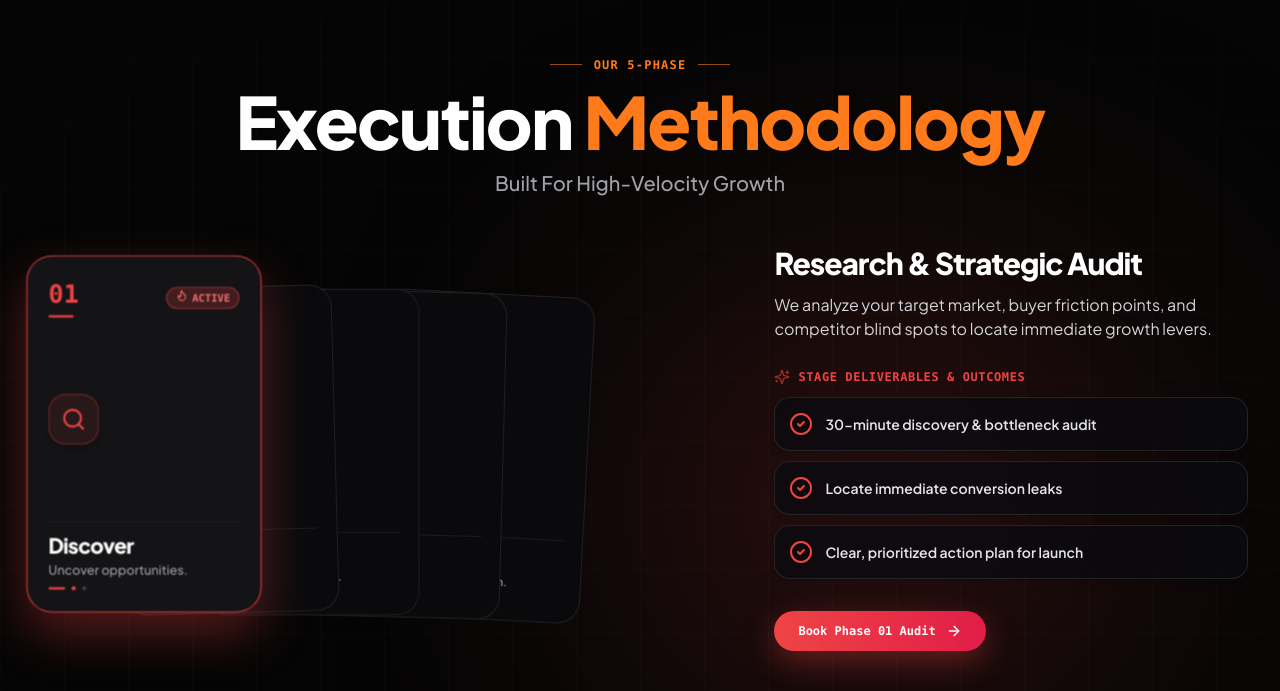
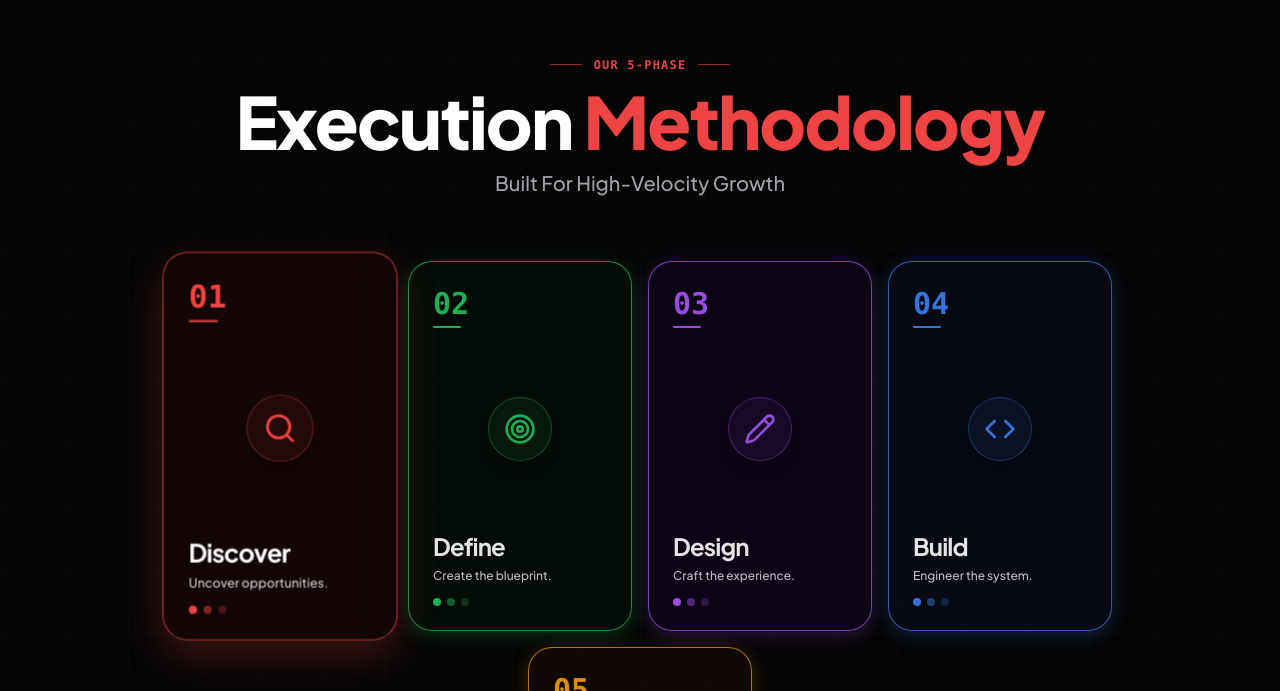
Before and after one commit to itsroosguy/roosx, a React (Vite) app: page / in a window 1280 px wide. Shown: the part 2109-2800 px from the top of the page. Built offline with nearby package versions, Linux system fonts and the light colour scheme.

Commit message:
Replace ProcessSection.tsx 1:1 with reference image media_1787676100910.png (5 colorful cards Red, Green, Purple, Blue, Orange in clean row)

```diff
--- a/src/components/ProcessSection.tsx
+++ b/src/components/ProcessSection.tsx
@@ -1,6 +1,5 @@
 import React, { useState } from 'react';
-import { motion, AnimatePresence } from 'framer-motion';
-import { Search, Target, Pencil, Code, TrendingUp, CheckCircle2, ArrowRight, Sparkles, Flame } from 'lucide-react';
+import { Search, Target, Pencil, Code, TrendingUp, CheckCircle2, ArrowRight } from 'lucide-react';
 
 interface ProcessSectionProps {
   onOpenInquiry?: () => void;
@@ -17,11 +16,9 @@ interface StepCard {
   description: string;
   deliverables: string[];
   color: string;
-  glow: string;
-  borderClass: string;
-  ringClass: string;
-  bgBadgeClass: string;
-  gradientClass: string;
+  borderColor: string;
+  glowColor: string;
+  bgGlass: string;
 }
 
 const process5StepCards: StepCard[] = [
@@ -31,19 +28,17 @@ const process5StepCards: StepCard[] = [
     title: 'Discover',
     tagline: 'Uncover opportunities.',
     icon: Search,
-    headline: 'Research & Strategic Audit',
+    headline: '01. Research & Strategic Audit',
     description: 'We analyze your target market, buyer friction points, and competitor blind spots to locate immediate growth levers.',
     deliverables: [
       '30-minute discovery & bottleneck audit',
       'Locate immediate conversion leaks',
       'Clear, prioritized action plan for launch',
     ],
-    color: '#EF4444',
-    glow: 'rgba(239, 68, 68, 0.35)',
-    borderClass: 'border-red-500/90',
-    ringClass: 'ring-2 ring-red-500/40',
-    bgBadgeClass: 'bg-red-500/20 text-red-400 border-red-500/50',
-    gradientClass: 'from-red-500 to-rose-600',
+    color: '#EF4444', // Red
+    borderColor: 'border-red-500/80',
+    glowColor: 'rgba(239, 68, 68, 0.25)',
+    bgGlass: 'bg-red-950/20',
   },
   {
     id: 'define',
@@ -51,19 +46,17 @@ const process5StepCards: StepCard[] = [
     title: 'Define',
     tagline: 'Create the blueprint.',
     icon: Target,
-    headline: 'Positioning & Copy Strategy',
+    headline: '02. Positioning & Copy Strategy',
     description: 'We craft sharp positioning headlines and value props so potential buyers grasp your unique advantage in under 3 seconds.',
     deliverables: [
       'Conversion-focused headline & body copy',
       'Distinct brand voice & market positioning',
       'Frictionless customer navigation roadmap',
     ],
-    color: '#10B981',
-    glow: 'rgba(16, 185, 129, 0.35)',
-    borderClass: 'border-emerald-500/90',
-    ringClass: 'ring-2 ring-emerald-500/40',
-    bgBadgeClass: 'bg-emerald-500/20 text-emerald-400 border-emerald-500/50',
-    gradientClass: 'from-emerald-500 to-teal-600',
+    color: '#22C55E', // Green
+    borderColor: 'border-green-500/80',
+    glowColor: 'rgba(34, 197, 94, 0.25)',
+    bgGlass: 'bg-green-950/20',
   },
   {
     id: 'design',
@@ -71,19 +64,17 @@ const process5StepCards: StepCard[] = [
     title: 'Design',
     tagline: 'Craft the experience.',
     icon: Pencil,
-    headline: 'Meticulous UI/UX Systems',
+    headline: '03. Meticulous UI/UX Systems',
     description: 'Bespoke design tokens, interactive prototypes, and pixel-perfect responsive layouts built for maximum conversion momentum.',
     deliverables: [
       'Custom modern UI/UX design (No templates)',
       'Interactive Figma prototype',
       'Design token system & responsive layout',
     ],
-    color: '#3B82F6',
-    glow: 'rgba(59, 130, 246, 0.35)',
-    borderClass: 'border-blue-500/90',
-    ringClass: 'ring-2 ring-blue-500/40',
-    bgBadgeClass: 'bg-blue-500/20 text-blue-400 border-blue-500/50',
-    gradientClass: 'from-blue-500 to-indigo-600',
+    color: '#A855F7', // Purple
+    borderColor: 'border-purple-500/80',
+    glowColor: 'rgba(168, 85, 247, 0.25)',
+    bgGlass: 'bg-purple-950/20',
   },
   {
     id: 'build',
@@ -91,19 +82,17 @@ const process5StepCards: StepCard[] = [
     title: 'Build',
     tagline: 'Engineer the system.',
     icon: Code,
-    headline: 'High-Velocity Code Sprint',
+    headline: '04. High-Velocity Code Sprint',
     description: 'Bespoke React codebase engineered in parallel with Lighthouse 100/100 performance baseline and zero template bloat.',
     deliverables: [
       'High-speed code with 99+ Google score',
       'CMS integration & automated lead routing',
       'Zero-latency edge CDN deployment',
     ],
-    color: '#FF7A1A',
-    glow: 'rgba(255, 122, 26, 0.35)',
-    borderClass: 'border-[#FF7A1A]',
-    ringClass: 'ring-2 ring-[#FF7A1A]/40',
-    bgBadgeClass: 'bg-[#FF7A1A]/20 text-[#FF7A1A] border-[#FF7A1A]/50',
-    gradientClass: 'from-[#FF7A1A] to-[#EA580C]',
+    color: '#3B82F6', // Blue
+    borderColor: 'border-blue-500/80',
+    glowColor: 'rgba(59, 130, 246, 0.25)',
+    bgGlass: 'bg-blue-950/20',
   },
   {
     id: 'accelerate',
@@ -111,19 +100,17 @@ const process5StepCards: StepCard[] = [
     title: 'Accelerate',
     tagline: 'Scale the momentum.',
     icon: TrendingUp,
-    headline: 'Rollout & Growth Tuning',
+    headline: '05. Rollout & Growth Tuning',
     description: 'Continuous conversion rate telemetry monitoring, live A/B split testing, and revenue tuning for compounding momentum.',
     deliverables: [
       'Zero-downtime deployment & DNS handoff',
       'Active conversion tracking & lead analytics',
       'Ongoing speed & conversion optimization',
     ],
-    color: '#A855F7',
-    glow: 'rgba(168, 85, 247, 0.35)',
-    borderClass: 'border-purple-500/90',
-    ringClass: 'ring-2 ring-purple-500/40',
-    bgBadgeClass: 'bg-purple-500/20 text-purple-400 border-purple-500/50',
-    gradientClass: 'from-purple-500 to-violet-600',
+    color: '#F59E0B', // Amber/Orange
+    borderColor: 'border-amber-500/80',
+    glowColor: 'rgba(245, 158, 11, 0.25)',
+    bgGlass: 'bg-amber-950/20',
   },
 ];
 
@@ -132,7 +119,6 @@ export const ProcessSection: React.FC<ProcessSectionProps> = ({
   isDarkMode = true,
 }) => {
   const [activeCardId, setActiveCardId] = useState<string>('discover');
-  const [hoveredCardId, setHoveredCardId] = useState<string | null>(null);
   const activeStep = process5StepCards.find((c) => c.id === activeCardId) || process5StepCards[0];
 
   return (
@@ -142,7 +128,7 @@ export const ProcessSection: React.FC<ProcessSectionProps> = ({
         isDarkMode ? 'bg-[#050505] text-white' : 'bg-[#FAF9F6] text-[#111111]'
       }`}
     >
-      {/* Background Architectural Grid */}
+      {/* Background Grid Pattern */}
       <div
         className={`absolute inset-0 bg-[size:4rem_4rem] [mask-image:radial-gradient(ellipse_80%_70%_at_50%_50%,#000_70%,transparent_100%)] pointer-events-none ${
           isDarkMode
@@ -151,256 +137,169 @@ export const ProcessSection: React.FC<ProcessSectionProps> = ({
         }`}
       />
 
-      {/* Dynamic Colored Spotlight following Active Card */}
-      <motion.div
-        animate={{
-          x: process5StepCards.findIndex((c) => c.id === activeCardId) * 80 - 160,
-        }}
-        transition={{ type: 'spring', stiffness: 120, damping: 20 }}
-        style={{
-          background: `radial-gradient(circle, ${activeStep.glow} 0%, transparent 70%)`,
-        }}
-        className="absolute top-1/3 left-1/2 w-[800px] h-[450px] blur-[140px] pointer-events-none"
-      />
+      <div className="max-w-7xl mx-auto px-4 sm:px-6 lg:px-8 relative z-10 space-y-12 text-center">
 
-      <div className="max-w-7xl mx-auto px-4 sm:px-6 lg:px-8 relative z-10 space-y-10">
-
-        {/* HEADER BLOCK */}
-        <motion.div
-          initial={{ opacity: 0, y: 25 }}
-          whileInView={{ opacity: 1, y: 0 }}
-          viewport={{ once: true }}
-          transition={{ duration: 0.6 }}
-          className="space-y-3 max-w-4xl mx-auto text-center"
-        >
-          <div className="flex items-center justify-center gap-3 text-xs font-mono font-bold text-[#FF7A1A] uppercase tracking-widest">
-            <span className="w-8 h-px bg-[#FF7A1A]/60" />
+        {/* HEADER BLOCK (EXACT MATCH TO REFERENCE IMAGE: ― OUR 5-PHASE ― EXECUTION METHODOLOGY) */}
+        <div className="space-y-3 max-w-4xl mx-auto">
+          {/* Eyebrow with Red Accent Lines */}
+          <div className="flex items-center justify-center gap-3 text-xs font-mono font-bold text-[#EF4444] uppercase tracking-widest">
+            <span className="w-8 h-px bg-[#EF4444]/60" />
             <span>OUR 5-PHASE</span>
-            <span className="w-8 h-px bg-[#FF7A1A]/60" />
+            <span className="w-8 h-px bg-[#EF4444]/60" />
           </div>
 
+          {/* Title: Execution (White) Methodology (Red/Orange) */}
           <h2 className="font-display text-4xl sm:text-6xl md:text-7xl font-black tracking-tight leading-[1.08]">
             <span className="text-white">Execution </span>
-            <span className="text-[#FF7A1A]">Methodology</span>
+            <span className="text-[#EF4444]">Methodology</span>
           </h2>
 
           <p className="text-base sm:text-xl font-medium text-zinc-400">
             Built For High-Velocity Growth
           </p>
-        </motion.div>
+        </div>
 
-        {/* 60% LEFT | 40% RIGHT SPLIT CONTAINER */}
-        <div className="flex flex-col lg:flex-row items-center lg:items-stretch gap-8 max-w-7xl mx-auto">
-
-          {/* 60% LEFT COLUMN: PROPERLY ALIGNED UNIQUE COLORFUL 5-CARD STACK */}
-          <div className="w-full lg:w-[60%] relative min-h-[380px] sm:min-h-[410px] flex items-center justify-start py-2 select-none overflow-x-auto sm:overflow-visible">
-            <div className="relative w-full h-[350px] flex items-center justify-start">
-              {process5StepCards.map((card, idx) => {
+        {/* 5 COLORFUL STEPPED CARDS ROW (1:1 MATCH TO REFERENCE IMAGE media_1787676100910.png) */}
+        <div className="flex items-center justify-center max-w-6xl mx-auto py-4 overflow-x-auto sm:overflow-visible">
+          <div className="flex items-center justify-center gap-3 sm:gap-4 flex-nowrap sm:flex-wrap">
+            {process5StepCards.map((card) => {
               const isActive = card.id === activeCardId;
-                const isHovered = card.id === hoveredCardId;
               const IconComp = card.icon;
-                const activeIdx = process5StepCards.findIndex((c) => c.id === activeCardId);
-                const offsetFromActive = idx - activeIdx;
 
               return (
-                  <motion.div
+                <div
                   key={card.id}
                   onClick={() => setActiveCardId(card.id)}
-                    onMouseEnter={() => setHoveredCardId(card.id)}
-                    onMouseLeave={() => setHoveredCardId(null)}
-                    animate={{
-                      x: idx * (window.innerWidth > 640 ? 84 : 58),
-                      y: isActive ? -14 : isHovered ? -6 : Math.abs(idx) * 2,
-                      scale: isActive ? 1.05 : isHovered ? 1.02 : 0.96,
-                      rotate: isActive ? 0 : (idx - 2) * 1.5,
-                      zIndex: isActive ? 50 : isHovered ? 45 : 30 - Math.abs(offsetFromActive),
+                  style={{
+                    boxShadow: isActive ? `0 15px 40px ${card.glowColor}` : `0 4px 20px ${card.glowColor}`,
                   }}
-                    transition={{ type: 'spring', stiffness: 220, damping: 20 }}
-                    whileHover={{ y: -8 }}
-                    whileTap={{ scale: 0.98 }}
-                    style={{
-                      boxShadow: isActive ? `0 20px 50px ${card.glow}` : 'none',
-                    }}
-                    className={`w-48 sm:w-56 h-[320px] sm:h-[340px] rounded-3xl p-5 border text-left cursor-pointer transition-all duration-300 backdrop-blur-xl flex flex-col justify-between absolute left-0 ${
+                  className={`w-48 sm:w-56 h-[340px] sm:h-[370px] rounded-3xl p-6 border text-left cursor-pointer transition-all duration-300 backdrop-blur-xl flex flex-col justify-between relative shrink-0 ${
+                    card.bgGlass
+                  } ${card.borderColor} ${
                     isActive
-                        ? `bg-[#141417] text-white ${card.borderClass} ${card.ringClass}`
-                        : isHovered
-                        ? 'bg-[#101014] text-white border-zinc-700 shadow-xl'
-                        : 'bg-[#0A0A0C] text-zinc-400 border-zinc-800/80 hover:text-white'
+                      ? 'ring-2 ring-white/30 scale-105 z-20'
+                      : 'hover:scale-102 opacity-90 hover:opacity-100 z-10'
                   }`}
                 >
-                    {/* Top Step Number + Active Colored Badge */}
-                    <div className="flex items-center justify-between">
+                  {/* Top Step Number with Underline Accent */}
                   <div className="space-y-1">
                     <div
-                          style={{ color: isActive ? card.color : '#71717A' }}
-                          className="text-xl sm:text-2xl font-mono font-extrabold transition-colors"
+                      style={{ color: card.color }}
+                      className="text-2xl sm:text-3xl font-mono font-extrabold"
                     >
                       {card.num}
                     </div>
                     <div
-                          style={{ backgroundColor: isActive ? card.color : '#3F3F46' }}
-                          className="h-0.5 rounded-full transition-all w-6"
+                      style={{ backgroundColor: card.color }}
+                      className="w-7 h-0.5 rounded-full"
                     />
                   </div>
 
-                      {isActive && (
-                        <motion.div
-                          initial={{ scale: 0 }}
-                          animate={{ scale: 1 }}
-                          className={`px-2 py-0.5 rounded-full border text-[10px] font-mono font-bold flex items-center gap-1 ${card.bgBadgeClass}`}
+                  {/* Circular Icon Container */}
+                  <div className="my-auto py-3 flex justify-center">
+                    <div
+                      style={{
+                        borderColor: `${card.color}60`,
+                        backgroundColor: `${card.color}15`,
+                        color: card.color,
+                      }}
+                      className="w-16 h-16 rounded-full border flex items-center justify-center shadow-lg"
                     >
-                          <Flame className="w-3 h-3 animate-bounce" />
-                          <span>ACTIVE</span>
-                        </motion.div>
-                      )}
+                      <IconComp className="w-8 h-8" />
                     </div>
-
-                    {/* Colored Icon Center */}
-                    <div className="my-auto py-2 flex justify-start">
-                      <motion.div
-                        animate={isActive ? { rotate: [0, -8, 8, 0], scale: [1, 1.15, 1] } : {}}
-                        transition={{ duration: 0.5 }}
-                        style={{
-                          backgroundColor: isActive ? `${card.color}18` : '#18181B',
-                          borderColor: isActive ? `${card.color}60` : '#27272A',
-                          color: isActive ? card.color : '#A1A1AA',
-                        }}
-                        className="w-12 h-12 rounded-2xl flex items-center justify-center border transition-all shadow-md"
-                      >
-                        <IconComp className="w-6 h-6" />
-                      </motion.div>
                   </div>
 
                   {/* Title & Tagline */}
-                    <div className="space-y-0.5 pt-2 border-t border-zinc-800/80">
-                      <h3
-                        className={`font-display text-lg sm:text-xl font-extrabold transition-colors ${
-                          isActive ? 'text-white' : 'text-zinc-300'
-                        }`}
-                      >
+                  <div className="space-y-1">
+                    <h3 className="font-display text-xl sm:text-2xl font-bold text-white leading-tight">
                       {card.title}
                     </h3>
-                      <p className="text-xs text-zinc-400 leading-tight font-medium line-clamp-2">
+                    <p className="text-xs text-zinc-300 leading-relaxed font-medium">
                       {card.tagline}
                     </p>
                   </div>
 
-                    {/* Bottom Micro Indicator Dot Bar */}
-                    <div className="pt-2 flex items-center gap-1.5">
+                  {/* Bottom 3 Colored Dots Accent (• • •) */}
+                  <div className="pt-3 flex items-center gap-1.5 justify-start">
                     <div
-                        style={{ backgroundColor: isActive ? card.color : '#3F3F46' }}
-                        className={`h-0.5 rounded-full transition-all ${
-                          isActive ? 'w-4' : 'w-2'
-                        }`}
+                      style={{ backgroundColor: card.color }}
+                      className="w-2 h-2 rounded-full"
                     />
                     <div
-                        style={{ backgroundColor: isActive ? card.color : '#3F3F46' }}
-                        className="w-1 h-1 rounded-full"
+                      style={{ backgroundColor: `${card.color}80` }}
+                      className="w-2 h-2 rounded-full"
                     />
-                      <div className="w-1 h-1 rounded-full bg-zinc-700" />
+                    <div
+                      style={{ backgroundColor: `${card.color}40` }}
+                      className="w-2 h-2 rounded-full"
+                    />
                   </div>
-                  </motion.div>
+                </div>
               );
             })}
           </div>
         </div>
 
-          {/* 40% RIGHT COLUMN: CLEAN HEADLINE & DELIVERABLES (NO REPEATED DUP TAGS) */}
-          <div className="w-full lg:w-[40%] flex flex-col justify-center text-left">
-            <AnimatePresence mode="wait">
-              <motion.div
-                key={activeStep.id}
-                initial={{ opacity: 0, x: 30, filter: 'blur(8px)' }}
-                animate={{ opacity: 1, x: 0, filter: 'blur(0px)' }}
-                exit={{ opacity: 0, x: -30, filter: 'blur(8px)' }}
-                transition={{ duration: 0.4, ease: [0.16, 1, 0.3, 1] }}
-                className="space-y-6 py-2"
+        {/* ACTIVE STAGE DELIVERABLES PANEL (CLEAN & STATIC) */}
+        <div
+          style={{ borderColor: `${activeStep.color}60` }}
+          className="max-w-4xl mx-auto p-6 sm:p-8 rounded-3xl bg-[#0A0A0C] border text-left space-y-6 shadow-2xl relative overflow-hidden"
         >
-                {/* Clean Stage Headline */}
-                <div className="space-y-2">
-                  <h3 className="font-display text-2xl sm:text-3xl font-black text-white leading-tight">
+          <div
+            style={{ backgroundColor: activeStep.color }}
+            className="absolute top-0 left-0 right-0 h-1.5"
+          />
+
+          <div className="flex items-center justify-between flex-wrap gap-4 border-b border-zinc-800 pb-4">
+            <div className="flex items-center gap-3">
+              <span
+                style={{ color: activeStep.color }}
+                className="text-3xl font-mono font-black"
+              >
+                {activeStep.num}
+              </span>
+              <div>
+                <span
+                  style={{ color: activeStep.color }}
+                  className="text-xs font-mono font-bold uppercase tracking-wider block"
+                >
+                  STAGE DELIVERABLES & OUTCOMES
+                </span>
+                <h3 className="font-display text-2xl font-bold text-white">
                   {activeStep.headline}
                 </h3>
+              </div>
+            </div>
 
-                  <p className="text-sm sm:text-base text-zinc-300 leading-relaxed pt-1">
+            <button
+              onClick={onOpenInquiry}
+              style={{ backgroundColor: activeStep.color }}
+              className="px-5 py-2.5 rounded-full text-white text-xs font-mono font-bold flex items-center gap-2 hover:opacity-90 transition-opacity shadow-lg cursor-pointer"
+            >
+              <span>Book Phase {activeStep.num} Audit</span>
+              <ArrowRight className="w-4 h-4" />
+            </button>
+          </div>
+
+          <p className="text-sm sm:text-base text-zinc-300 leading-relaxed">
             {activeStep.description}
           </p>
-                </div>
 
-                {/* Staggered Deliverables Checklist with Active Color Accent */}
-                <div className="space-y-3 pt-1">
+          <div className="grid grid-cols-1 sm:grid-cols-3 gap-3 pt-1">
+            {activeStep.deliverables.map((item, dIdx) => (
               <div
-                    style={{ color: activeStep.color }}
-                    className="text-xs font-mono font-bold uppercase tracking-wider flex items-center gap-2"
-                  >
-                    <Sparkles className="w-4 h-4 animate-pulse" />
-                    <span>STAGE DELIVERABLES & OUTCOMES</span>
-                  </div>
-
-                  <motion.div
-                    initial="hidden"
-                    animate="visible"
-                    variants={{
-                      visible: { transition: { staggerChildren: 0.08 } },
-                      hidden: {},
-                    }}
-                    className="space-y-2.5"
-                  >
-                    {activeStep.deliverables.map((item, dIdx) => (
-                      <motion.div
                 key={dIdx}
-                        variants={{
-                          hidden: { opacity: 0, x: 20 },
-                          visible: { opacity: 1, x: 0 },
-                        }}
-                        className="p-3.5 rounded-2xl bg-[#0B0B0E]/80 border border-zinc-800/90 text-xs sm:text-sm font-semibold text-zinc-200 flex items-center gap-3 shadow-md hover:border-zinc-700 transition-colors"
+                className="p-3.5 rounded-2xl bg-[#050505] border border-zinc-800 text-xs sm:text-sm font-semibold text-zinc-200 flex items-center gap-3"
               >
                 <CheckCircle2
                   style={{ color: activeStep.color }}
                   className="w-4.5 h-4.5 shrink-0"
                 />
                 <span>{item}</span>
-                      </motion.div>
+              </div>
             ))}
-                  </motion.div>
           </div>
-
-                {/* Action CTA Button with Active Gradient Color */}
-                <div className="pt-2">
-                  <button
-                    onClick={onOpenInquiry}
-                    style={{
-                      boxShadow: `0 10px 30px ${activeStep.glow}`,
-                    }}
-                    className={`w-full sm:w-auto px-6 py-3 rounded-full bg-gradient-to-r ${activeStep.gradientClass} text-white text-xs font-mono font-bold flex items-center justify-center gap-2.5 hover:scale-[1.02] active:scale-[0.98] transition-all cursor-pointer shadow-lg`}
-                  >
-                    <span>Book Phase {activeStep.num} Audit</span>
-                    <ArrowRight className="w-4 h-4" />
-                  </button>
         </div>
-
-              </motion.div>
-            </AnimatePresence>
-          </div>
-
-        </div>
-
-        {/* INSTRUCTION FOOTER CAPSULE */}
-        <motion.div
-          initial={{ opacity: 0, y: 15 }}
-          whileInView={{ opacity: 1, y: 0 }}
-          viewport={{ once: true }}
-          transition={{ duration: 0.5 }}
-          className="pt-2 flex justify-center text-center"
-        >
-          <div className="inline-flex items-center gap-3 px-6 py-3 rounded-full bg-[#121215]/90 border border-[#FF7A1A]/40 text-xs sm:text-sm font-mono font-bold text-zinc-200 backdrop-blur-xl shadow-xl shadow-[#FF7A1A]/10 group hover:border-[#FF7A1A] transition-all">
-            <Sparkles className="w-4 h-4 text-[#FF7A1A] animate-pulse shrink-0" />
-            <span className="tracking-wide">
-              Click any left-stacked card to inspect its unique colorful deliverables on the right.
-            </span>
-          </div>
-        </motion.div>
 
       </div>
     </section>
```
Lines whose indentation alone changed are shown as unchanged.
